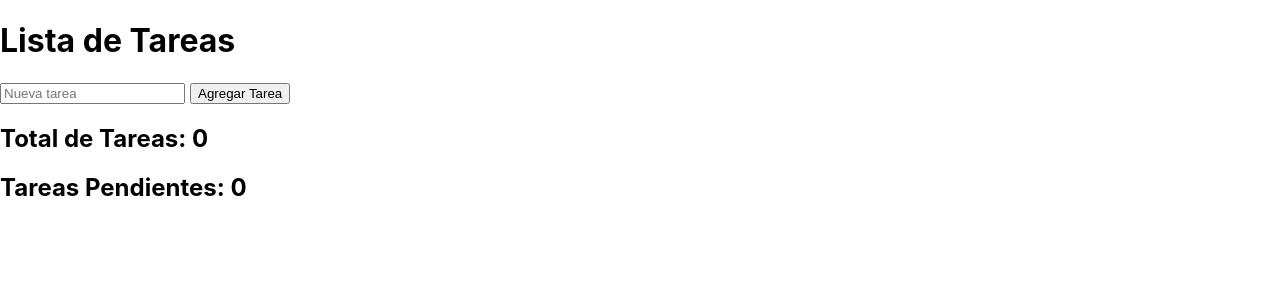
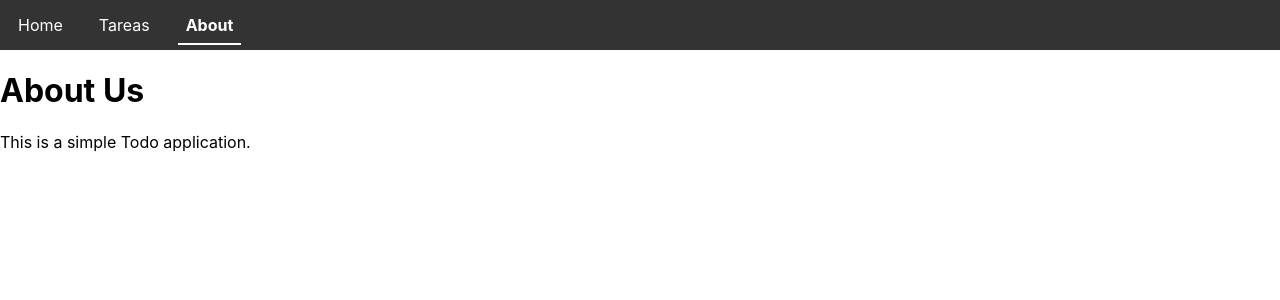
Before and after one commit to stzdiego/ED-A2, a React (Create React App) app in the folder my-app/: page /about in a window 1280 px wide. Shown: the top 300 px of the page. Built offline with nearby package versions, Linux system fonts and the light colour scheme.

Commit message:
NavComponent

```diff
--- a/my-app/package.json
+++ b/my-app/package.json
@@ -8,6 +8,7 @@
     "@testing-library/user-event": "^13.5.0",
     "react": "^18.3.1",
     "react-dom": "^18.3.1",
+    "react-router-dom": "^6.26.2",
     "react-scripts": "5.0.1",
     "web-vitals": "^2.1.4"
   },
--- /dev/null
+++ b/my-app/src/Components/About.jsx
@@ -0,0 +1,12 @@
+import React from 'react';
+
+const About = () => {
+    return (
+        <div>
+            <h1>About Us</h1>
+            <p>This is a simple Todo application.</p>
+        </div>
+    );
+};
+
+export default About;
--- /dev/null
+++ b/my-app/src/Components/NavComponent.jsx
@@ -0,0 +1,37 @@
+import React from 'react';
+import { NavLink } from 'react-router-dom'; // Importamos NavLink para la navegación
+
+const NavComponent = () => {
+    return (
+        <nav className="nav">
+            <ul>
+                <li>
+                    <NavLink
+                        to="/"
+                        className={({ isActive }) => (isActive ? 'active' : undefined)} // Estilo para la ruta activa
+                    >
+                        Home
+                    </NavLink>
+                </li>
+                <li>
+                    <NavLink
+                        to="/tasks"
+                        className={({ isActive }) => (isActive ? 'active' : undefined)} // Estilo para la ruta activa
+                    >
+                        Tareas
+                    </NavLink>
+                </li>
+                <li>
+                    <NavLink
+                        to="/about"
+                        className={({ isActive }) => (isActive ? 'active' : undefined)} // Estilo para la ruta activa
+                    >
+                        About
+                    </NavLink>
+                </li>
+            </ul>
+        </nav>
+    );
+};
+
+export default NavComponent;
--- a/my-app/src/index.css
+++ b/my-app/src/index.css
@@ -32,3 +32,30 @@ input {
 span {
   cursor: pointer;
 }
+
+.nav {
+  background-color: #333; /* Color de fondo de la barra de navegación */
+  padding: 10px;
+}
+
+.nav ul {
+  list-style-type: none; /* Quitar puntos de la lista */
+  padding: 0; /* Quitar padding */
+  margin: 0; /* Quitar margin */
+  display: flex; /* Usamos flex para alinear horizontalmente */
+}
+
+.nav li {
+  margin-right: 20px; /* Espaciado entre los elementos */
+}
+
+.nav a {
+  color: white; /* Color del texto */
+  text-decoration: none; /* Sin subrayado */
+  padding: 8px; /* Espaciado interno */
+}
+
+.nav .active {
+  font-weight: bold; /* Resaltar texto de la ruta activa */
+  border-bottom: 2px solid #fff; /* Subrayar la ruta activa */
+}
--- a/my-app/src/index.js
+++ b/my-app/src/index.js
@@ -1,17 +1,20 @@
 import React from 'react';
-import ReactDOM from 'react-dom/client';
+import ReactDOM from 'react-dom';
+import { BrowserRouter as Router, Routes, Route } from 'react-router-dom'; // Importamos Router y Routes
 import './index.css';
-import reportWebVitals from './reportWebVitals';
-import TodoApp from "./Components/TodoApp";
+import App from './App'; // Componente principal
+import TodoApp from './Components/TodoApp'; // Componente de la lista de tareas
+import About from './Components/About'; // Componente de "About"
+import NavComponent from './Components/NavComponent'; // Importamos NavComponent
 
-const root = ReactDOM.createRoot(document.getElementById('root'));
-root.render(
-  <React.StrictMode>
-    <TodoApp />
-  </React.StrictMode>
+ReactDOM.render(
+    <Router>
+        <NavComponent /> {/* Renderizamos el componente de navegación */}
+        <Routes>
+            <Route path="/" element={<App />} />
+            <Route path="/tasks" element={<TodoApp />} />
+            <Route path="/about" element={<About />} />
+        </Routes>
+    </Router>,
+    document.getElementById('root')
 );
-
-// If you want to start measuring performance in your app, pass a function
-// to log results (for example: reportWebVitals(console.log))
-// or send to an analytics endpoint. Learn more: https://bit.ly/CRA-vitals
-reportWebVitals();
```
Also changed, not shown: 1 other file (tests, documents, lock files or other folders).
